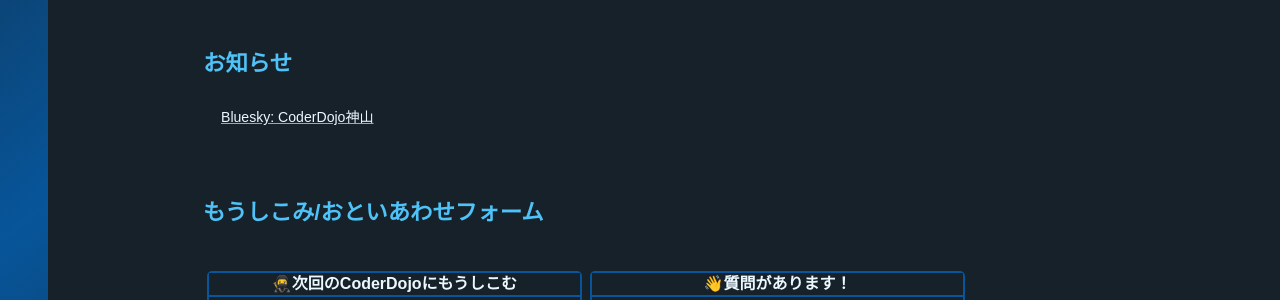
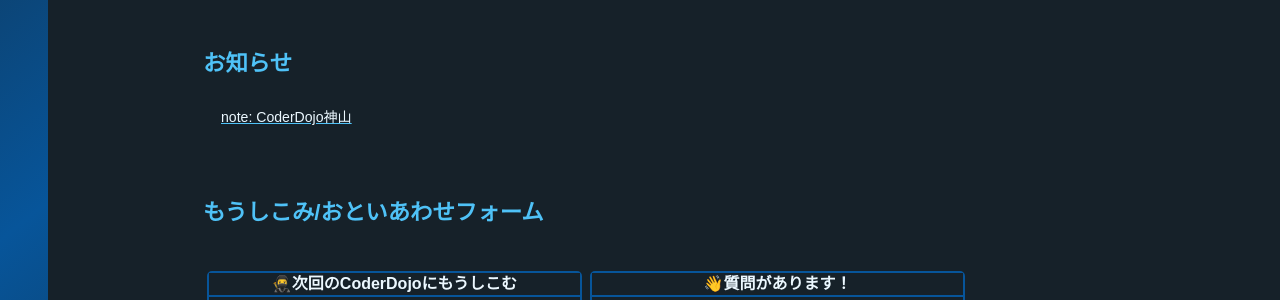
Before and after one commit to motohasystem/cdkamiyama_jekyll, a Jekyll site: the page built from pages/category-1.md, in a window 1280 px wide. Shown: the part 536-836 px from the top of the page. Built offline with Jekyll 4.4.1, drawn with Linux system fonts in a browser that asks for light colours; nearby versions of some CDN libraries; some web fonts are replaced; some of the changed lines change nothing that is shown.

Commit message:
Blueskyリンクをnoteに変更し、RSSフィードの取得方法を更新。スタイルを追加してnoteカード形式を実装。

```diff
--- a/_includes/bsky_announce.html
+++ b/_includes/bsky_announce.html
@@ -1,7 +1,7 @@
 
 <div id="bsky-posts">
 </div>
-<a id="bskyrss" class="bluesky-timeline-anchor" href="https://bsky.app/profile/coderdojo.kamiyama.club" feed="https://bsky.app/profile/did:plc:hlqtwc6hb6jv5mrefzls2urt/rss" data-width="500px" some="#note 開催 報告 次回 お知らせ">Bluesky: CoderDojo神山</a>
+<a id="bskyrss" class="bluesky-timeline-anchor" href="https://note.com/cdkamiyama/" feed="https://note.com/cdkamiyama/rss" data-width="500px" some="">note: CoderDojo神山</a>
 <!-- id='bskyrss' のanchorタグが指定するhrefからrssフィードを取得して先頭の５つのポストを描画する -->
 
 <script src="assets/js/bsky.js"></script>
--- a/assets/js/bsky.js
+++ b/assets/js/bsky.js
@@ -1,152 +1,55 @@
-(function (d, s, id) {
-    var js,
-        fjs = d.getElementsByTagName(s)[0];
-    const anchor = d.getElementById(id);
-    if (anchor == null) return;
-    const feedurl = anchor.getAttribute("feed");
+(function() {
+    const container = document.getElementById("bsky-posts");
+    const anchor = document.getElementById("bskyrss");
+    if (!container || !anchor) return;
 
-    function loadRSS(url, callback) {
-        console.log({ url });
-        const proxyurl = "https://api.rss2json.com/v1/api.json?rss_url=" + url;
+    const feedUrl = anchor.getAttribute("feed");
+    const proxyUrl = "https://api.allorigins.win/raw?url=" + encodeURIComponent(feedUrl);
 
-        fetch(proxyurl)
-            .then((response) => {
-                if (!response.ok) {
-                    throw new Error(
-                        "Error fetching RSS feed:",
-                        response.statusText
-                    );
+    fetch(proxyUrl)
+        .then(res => res.text())
+        .then(str => {
+            const parser = new DOMParser();
+            const xml = parser.parseFromString(str, "application/xml");
+            const items = xml.querySelectorAll("item");
+
+            const list = document.createElement("ul");
+            list.className = "note-cards";
+
+            Array.from(items).slice(0, 5).forEach(item => {
+                const title = item.querySelector("title")?.textContent || "";
+                const link = item.querySelector("link")?.textContent || "";
+
+                // media:thumbnailはテキストコンテンツとしてURLを持つ
+                let thumbnail = "";
+                const mediaThumbnail = item.getElementsByTagNameNS("http://search.yahoo.com/mrss/", "thumbnail")[0];
+                if (mediaThumbnail) {
+                    thumbnail = mediaThumbnail.textContent || "";
                 }
-                return response.text();
-            })
-            .then((str) => {
-                const data = JSON.parse(str);
-                callback(data);
-            })
-            .catch((error) => {
-                console.error("Network error while fetching RSS feed:", error);
-            });
-    }
 
-    // タイムスタンプから、現在時刻から見た相対的な時間表現に変換する
-    function makeRelativeTime(timestamp) {
-        const now = new Date();
-        const date = new Date(timestamp);
-        const diff = now - date;
-        const sec = Math.floor(diff / 1000);
-        const min = Math.floor(sec / 60);
-        const hour = Math.floor(min / 60);
-        const day = Math.floor(hour / 24);
-        const week = Math.floor(day / 7);
-        const month = Math.floor(day / 30);
-        const year = Math.floor(day / 365);
+                const li = document.createElement("li");
+                li.className = "note-card";
 
-        if (year > 0) {
-            return year + "年前";
-        } else if (month > 0) {
-            return month + "ヶ月前";
-        } else if (week > 0) {
-            return week + "週間前";
-        } else if (day > 0) {
-            return day + "日前";
-        } else if (hour > 0) {
-            return hour + "時間前";
-        } else if (min > 0) {
-            return min + "分前";
-        } else {
-            return sec + "秒前";
-        }
-    }
+                const a = document.createElement("a");
+                a.href = link;
+                a.target = "_blank";
 
-    // nodeのinnerTextを分析して、URLと思われる部分をリンクに変換する
-    function insert_link(node) {
-        const text = node.innerText;
-        const urlRegex = /(https?:\/\/[^\s]+)/g;
-        // const urlRegex = /(?<!\d{1,2}\/)([\w.-]+\/[\w\/.-]+)/g;
-        const urls = text.match(urlRegex);
-        if (urls == null) return node;
+                if (thumbnail) {
+                    const img = document.createElement("img");
+                    img.src = thumbnail;
+                    img.alt = title;
+                    a.appendChild(img);
+                }
 
-        urls.forEach((url) => {
-            const link = document.createElement("a");
-            link.href = url;
-            link.textContent = url;
-            node.innerHTML = node.innerHTML.replace(url, link.outerHTML);
-        });
+                const titleEl = document.createElement("span");
+                titleEl.textContent = title;
+                a.appendChild(titleEl);
 
-        return node;
-    }
-
-    function processRSS(data) {
-        console.log({ data });
-
-        const some = anchor.getAttribute("some");
-        const keywords = some.split(/\s/).filter((word) => word.length > 0);
-
-        const node = document.createElement("ul");
-        node.classList.add("bluesky-timeline-item");
-
-        data.items
-            .filter((item) => {
-                // item.descriptionに、pickup属性の文字列が含まれているかどうかをチェック
-                console.log(item.description);
-                return keywords.some(
-                    (keyword) => item.description.indexOf(keyword) !== -1
-                );
-            })
-            .sort((a, b) => new Date(b.pubDate) - new Date(a.pubDate))
-            .slice(0, 5)
-            .forEach((item) => {
-                const link = item.link;
-                console.log({ item });
-
-                const description = item.description;
-                const pubDate = item.pubDate;
-                const relativeTime = makeRelativeTime(pubDate);
-                const guid = item.guid;
-                const content = item.content;
-
-                const datelink = document.createElement("a");
-                Object.assign(datelink, {
-                    href: link,
-                    textContent: relativeTime,
-                    target: "_blank",
-                    className: "item",
-                });
-
-                const date = document.createElement("li");
-                date.className = "bsky-date";
-                // date.appendChild(datelink)
-                date.appendChild(datelink);
-
-                let message = document.createElement("li");
-                Object.assign(message, {
-                    innerText: description,
-                    className: "bsky-msg",
-                });
-                message = insert_link(message);
-
-                node.appendChild(date);
-                node.appendChild(message);
+                li.appendChild(a);
+                list.appendChild(li);
             });
 
-        const wrapper = document.getElementById("bsky-posts");
-        wrapper.appendChild(node);
-
-        for (let i = 0; i < data.items.length; i++) {
-            const item = data.items[i];
-            const link = item.link;
-            const description = item.description;
-            const pubDate = item.pubDate;
-            const guid = item.guid;
-            const content = item.content;
-
-            console.log("Link:", link);
-            console.log("Description:", description);
-            console.log("Publish Date:", pubDate);
-            console.log("GUID:", guid);
-            console.log("---");
-        }
-    }
-
-    loadRSS(feedurl, processRSS);
-})(document, "a", "bskyrss");
+            container.appendChild(list);
+        })
+        .catch(err => console.error("RSS fetch error:", err));
+})();
--- a/assets/styles/bsky_list.css
+++ b/assets/styles/bsky_list.css
@@ -45,3 +45,35 @@
   width: 100%;
   margin: 0 auto;
 }
+
+/* noteカード形式 */
+ul.note-cards {
+  display: grid;
+  grid-template-columns: repeat(auto-fill, minmax(150px, 1fr));
+  gap: 1em;
+  list-style: none;
+  padding: 0;
+}
+
+li.note-card a {
+  display: flex;
+  flex-direction: column;
+  text-decoration: none;
+  color: #fff;
+}
+
+li.note-card a:hover {
+  opacity: 0.8;
+}
+
+li.note-card img {
+  width: 100%;
+  aspect-ratio: 1;
+  object-fit: cover;
+  border-radius: 8px;
+}
+
+li.note-card span {
+  font-size: 0.9em;
+  margin-top: 0.5em;
+}
```
Also changed, not shown: .claude/settings.local.json (added).
